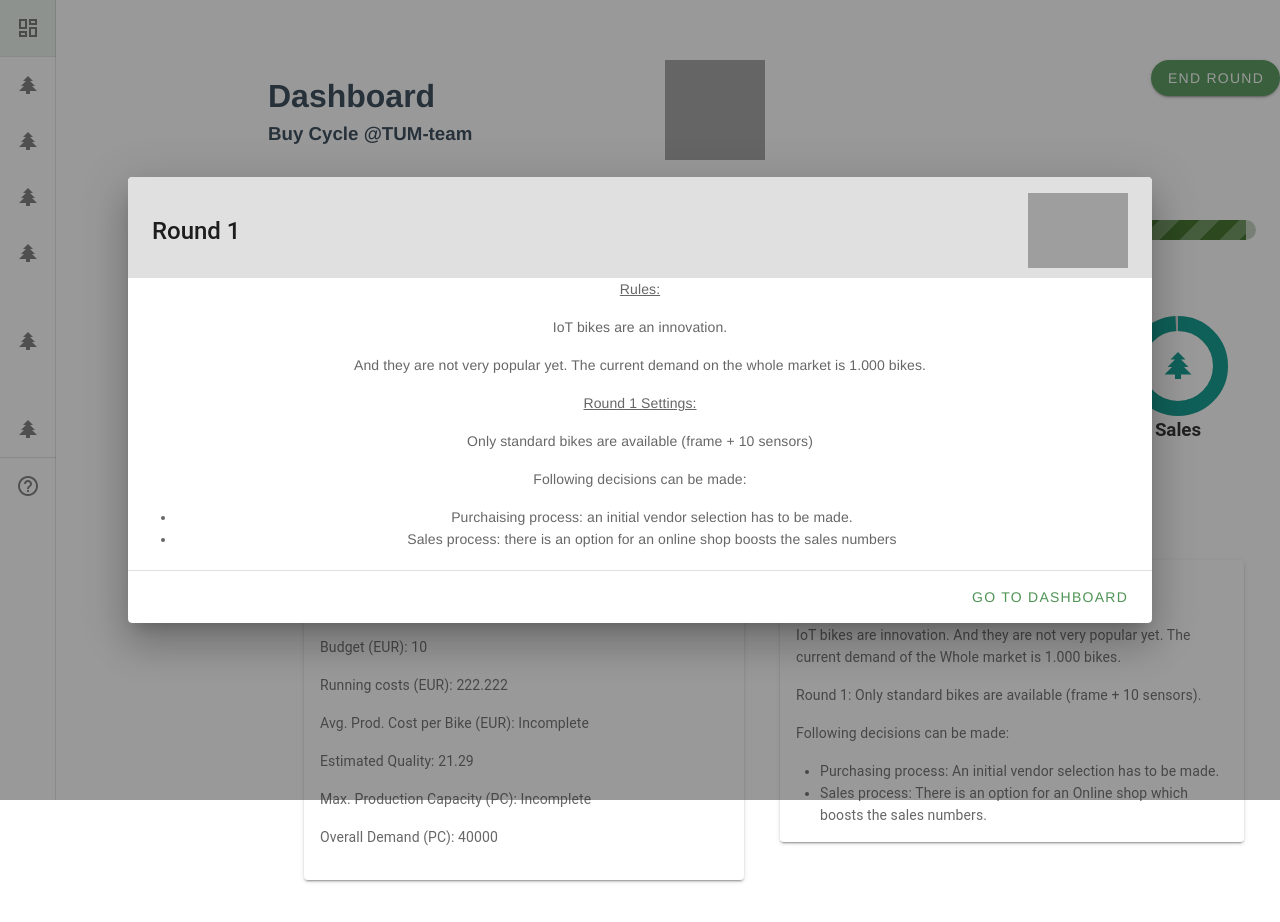
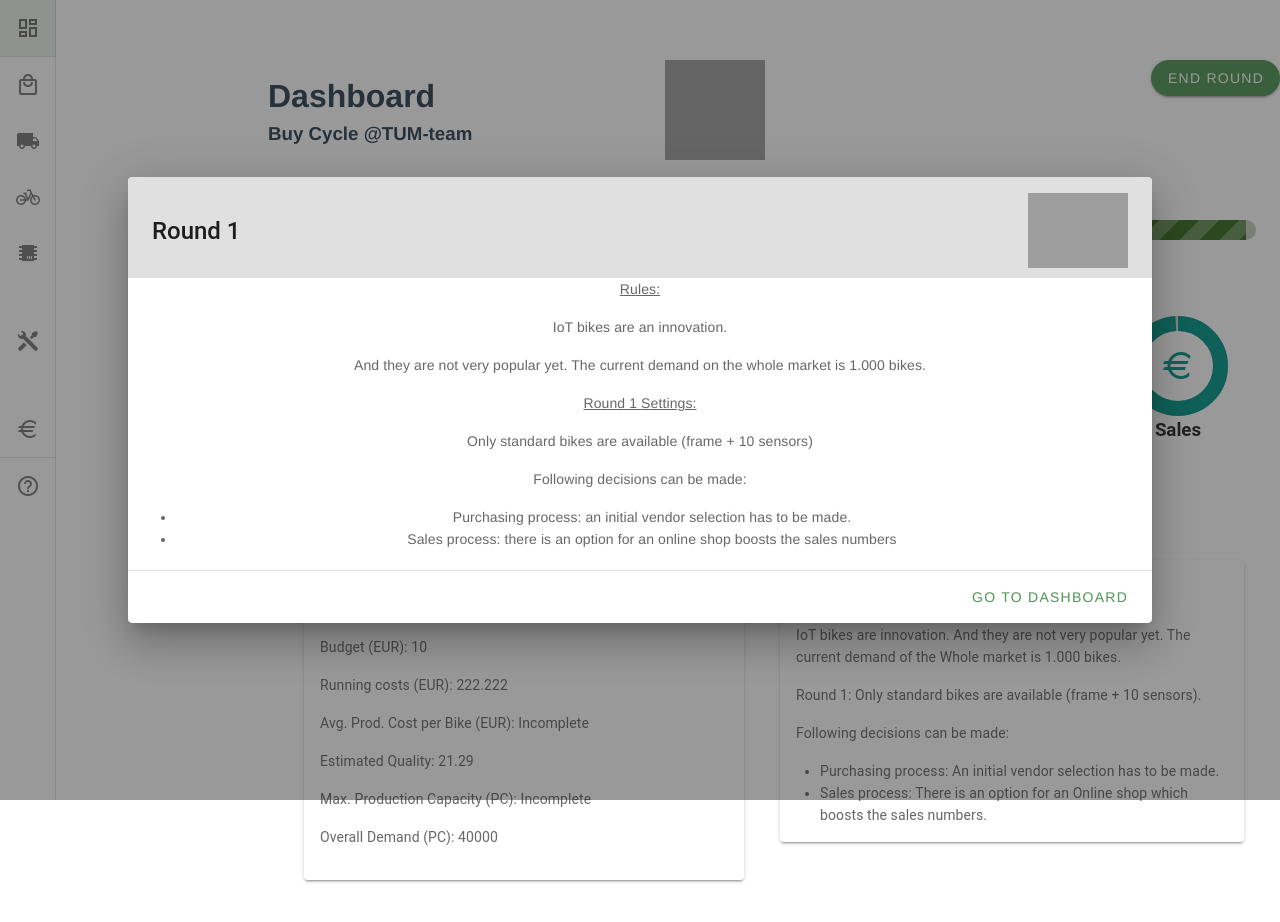
Before and after one commit to marcoring/bpc-simulationgame, a Vue app: page /dashboard in a window 1280 px wide. Shown: the top 922 px of the page. Built offline with nearby package versions, Linux system fonts and the light colour scheme; grey boxes are pictures that could not be loaded.

Commit message:
insert icons and fix router

```diff
--- a/package.json
+++ b/package.json
@@ -8,7 +8,7 @@
     "lint": "vue-cli-service lint"
   },
   "dependencies": {
-    "@mdi/font": "^5.8.55",
+    "@mdi/font": "^5.9.55",
     "core-js": "^3.6.5",
     "material-design-icons-iconfont": "^6.1.0",
     "vue": "^2.6.11",
--- a/src/App.vue
+++ b/src/App.vue
@@ -159,7 +159,7 @@
             <p>Following decisions can be made:</p>
             <ul>
               <li>
-                Purchaising process: an initial vendor selection has to be made.
+                Purchasing process: an initial vendor selection has to be made.
               </li>
               <li>
                 Sales process: there is an option for an online shop boosts the
@@ -218,73 +218,73 @@ export default {
       secretDialog: false,
       progressElements: [
         {
-          id: "purchaising",
-          name: "Purchaising",
+          id: "purchasing",
+          name: "Purchasing",
           value: 99,
-          icon: "mdi-pine-tree",
+          icon: "mdi-shopping-outline",
           requiredRound: 1,
         },
         {
           id: "logistics",
           name: "Logistics",
           value: 99,
-          icon: "mdi-pine-tree",
+          icon: "mdi-truck",
           requiredRound: 1,
         },
         {
           id: "framePreparation",
           name: "Frame Preparation",
           value: 99,
-          icon: "mdi-pine-tree",
+          icon: "mdi-bicycle",
           requiredRound: 1,
         },
         {
           id: "sensorsPreparation",
           name: "Sensors Preparation",
           value: 99,
-          icon: "mdi-pine-tree",
+          icon: "mdi-chip",
           requiredRound: 1,
         },
         {
           id: "enginePreparation",
           name: "Engine Preparation",
           value: 0,
-          icon: "mdi-pine-tree",
+          icon: "mdi-pac-man",
           requiredRound: 3,
         },
         {
           id: "batteryPreparation",
           name: "Battery Preparation",
           value: 0,
-          icon: "mdi-pine-tree",
+          icon: "mdi-battery-charging-high",
           requiredRound: 2,
         },
         {
           id: "bikeConstruction",
           name: "Bike Construction",
           value: 99,
-          icon: "mdi-pine-tree",
+          icon: "mdi-tools",
           requiredRound: 1,
         },
         {
           id: "appDevAndMaintenance",
           name: "Application Development and Maintenance",
           value: 0,
-          icon: "mdi-pine-tree",
+          icon: "mdi-cellphone",
           requiredRound: 4,
         },
         {
           id: "qualityAssurance",
           name: "Quality Assurance",
           value: 0,
-          icon: "mdi-pine-tree",
+          icon: "mdi-quality-high",
           requiredRound: 2,
         },
         {
           id: "sales",
           name: "Sales",
           value: 99,
-          icon: "mdi-pine-tree",
+          icon: "mdi-currency-eur",
           requiredRound: 1,
         },
       ],
--- a/src/plugins/vuetify.js
+++ b/src/plugins/vuetify.js
@@ -11,8 +11,8 @@ Vue.use(Vuetify);
 const theme = {
     primary: '#4E9455',
     /* green, as on logo */
-    secondary: '#4E9455',
-    accent: '#4E9455',
+    secondary: '#4E9356,',
+    accent: '#9FE3AC',
     error: '#4E9455',
     info: '#4E9455',
     success: '#4E9455',
```
Also changed, not shown: src/views/Purchasing.vue (renamed from src/views/Purchaising.vue), 1 other file (tests, documents, lock files or other folders).
